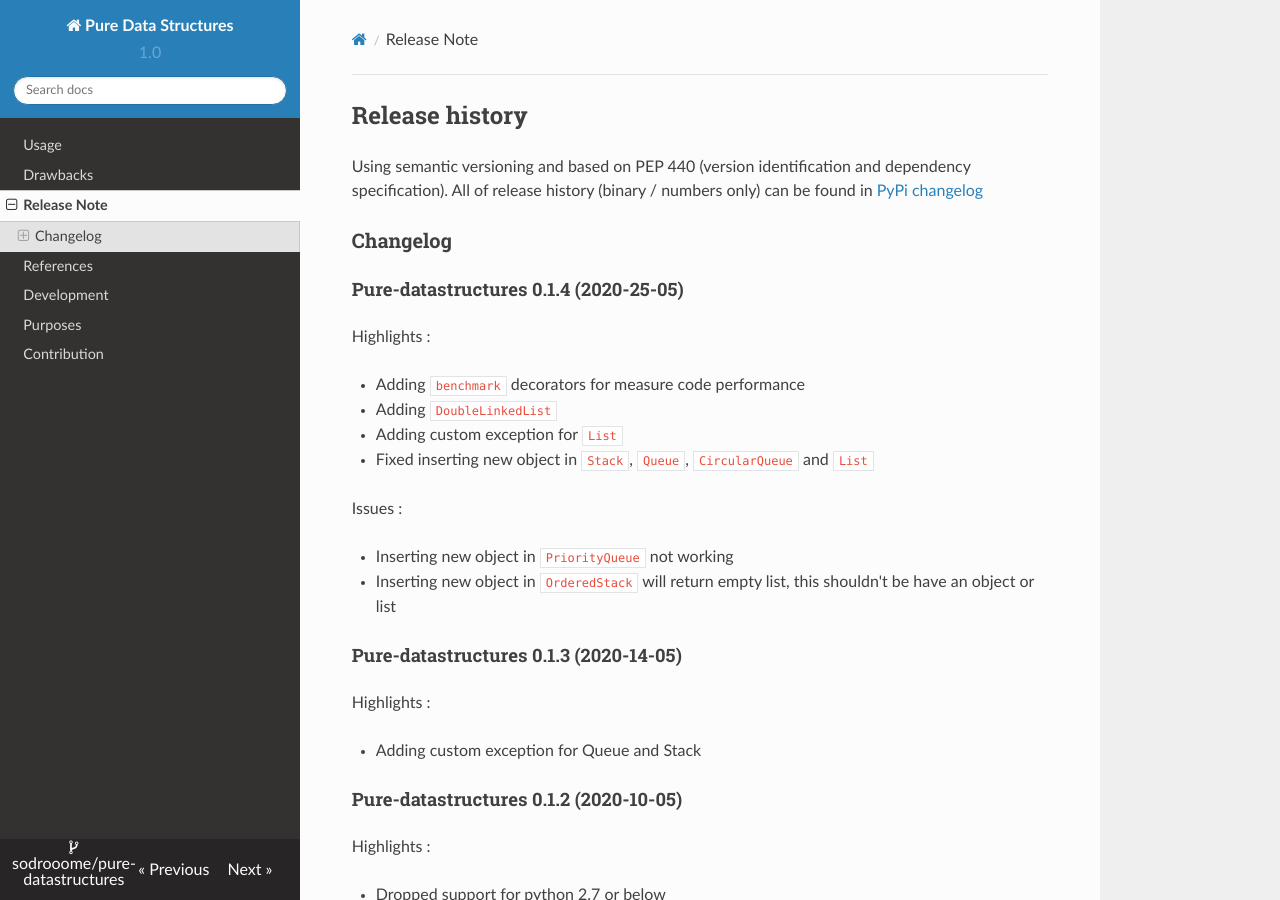
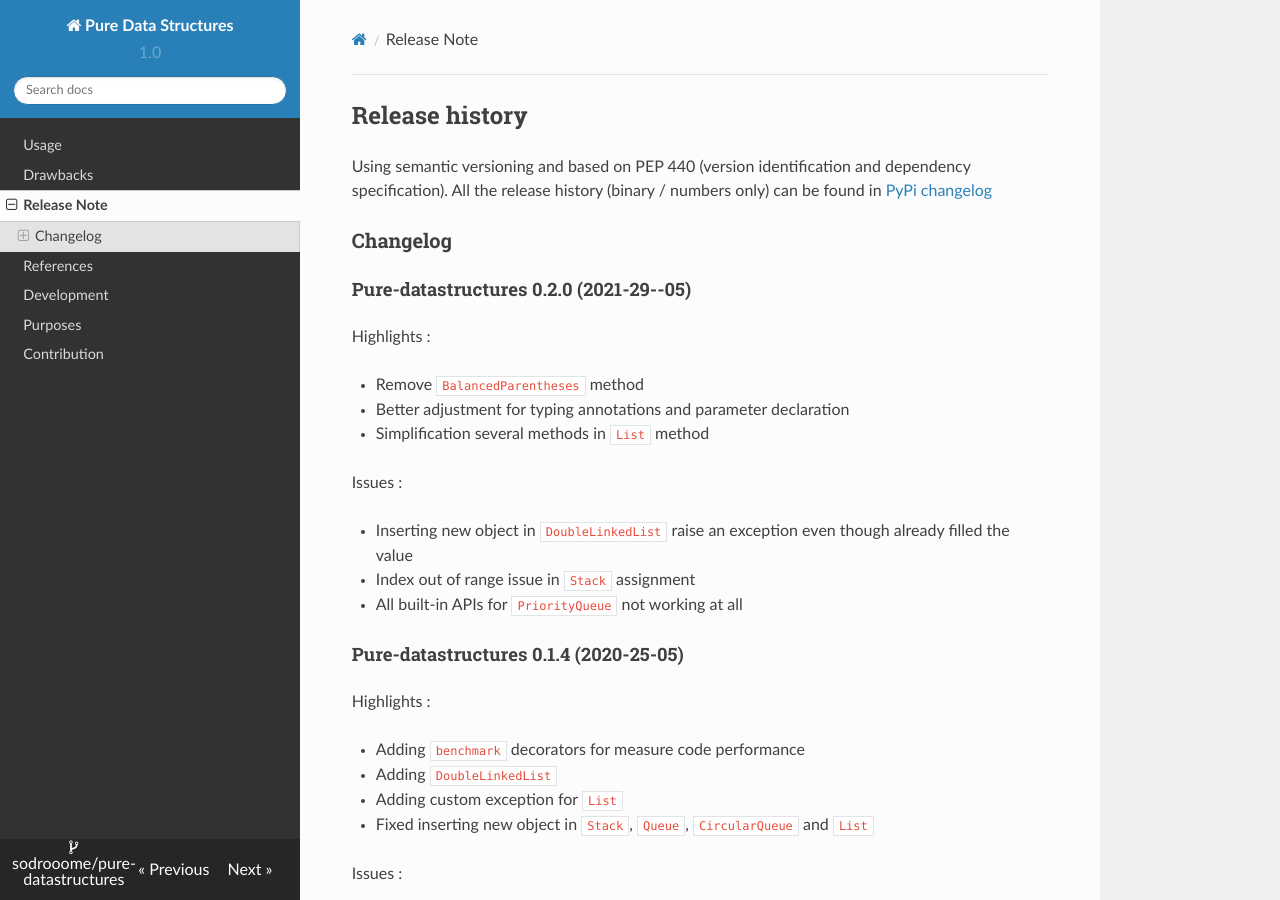
Before and after one commit to sodrooome/pure-datastructures, an MkDocs documentation site: the page built from docs/releases.md, in a window 1280 px wide and 900 px high. Built offline with MkDocs 1.6.1, drawn with Linux system fonts in a browser that asks for light colours; nearby versions of some CDN libraries.

Commit message:
docs: remove badge, re-write usage and add release note

```diff
--- a/docs/releases.md
+++ b/docs/releases.md
@@ -1,8 +1,21 @@
 # Release history
 
-Using semantic versioning and based on PEP 440 (version identification and dependency specification). All of release history (binary / numbers only) can be found in [PyPi changelog](https://pypi.org/project/pure-datastructures/)
+Using semantic versioning and based on PEP 440 (version identification and dependency specification). All the release history (binary / numbers only) can be found in [PyPi changelog](https://pypi.org/project/pure-datastructures/)
 
 ## Changelog
+
+### Pure-datastructures 0.2.0 (2021-29--05)
+Highlights :
+
+- Remove `BalancedParentheses` method
+- Better adjustment for typing annotations and parameter declaration
+- Simplification several methods in `List` method
+
+Issues :
+
+- Inserting new object in `DoubleLinkedList` raise an exception even though already filled the value
+- Index out of range issue in `Stack` assignment
+- All built-in APIs for `PriorityQueue` not working at all
 
 ### Pure-datastructures 0.1.4 (2020-25-05)
 Highlights :
```
Also changed, not shown: README.md (+4 -4 lines), docs/drawbacks.md (+1 -1 lines), docs/index.md (+1 -4 lines).
